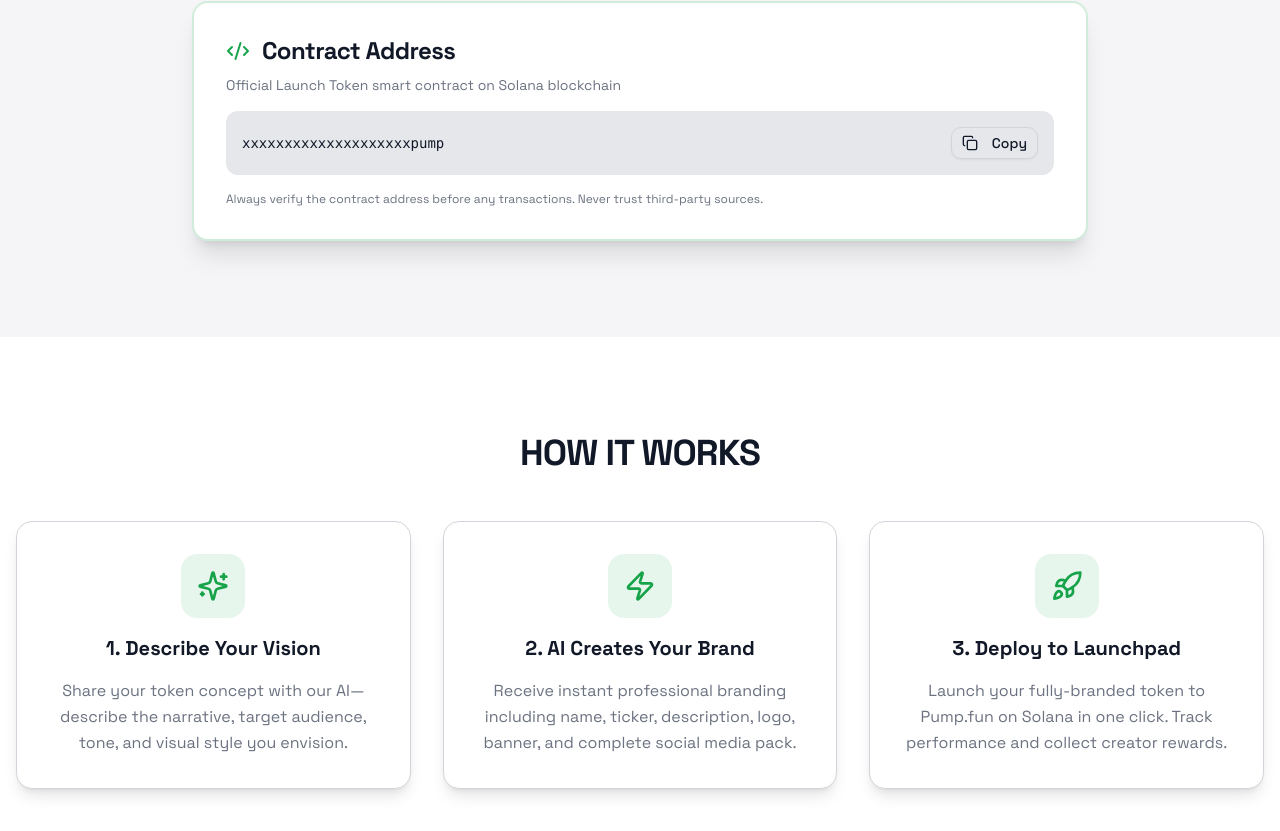
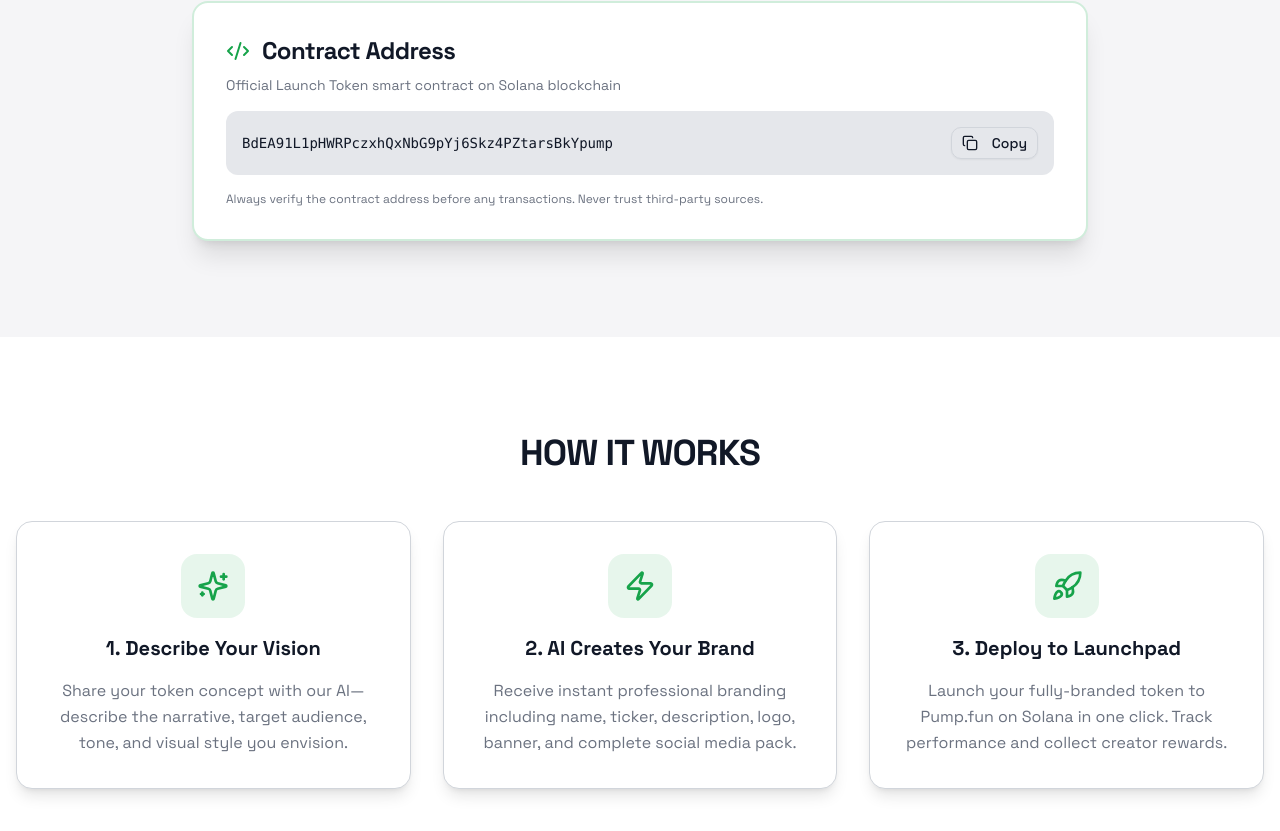
Before and after one commit to 0xbitdev/token-studio, a Next.js app: page /about in a window 1280 px wide. Shown: the part 856-1687 px from the top of the page. Built offline with nearby package versions, Linux system fonts and the light colour scheme.

Commit message:
Update contract address in ContractAddressSection

```diff
--- a/app/about/page.tsx
+++ b/app/about/page.tsx
@@ -398,7 +398,7 @@ export default function AboutPage() {
 
 function ContractAddressSection() {
   const [copied, setCopied] = useState(false)
-  const contractAddress = "xxxxxxxxxxxxxxxxxxxxpump"
+  const contractAddress = "BdEA91L1pHWRPczxhQxNbG9pYj6Skz4PZtarsBkYpump"
 
   const copyToClipboard = () => {
     navigator.clipboard.writeText(contractAddress)
```
